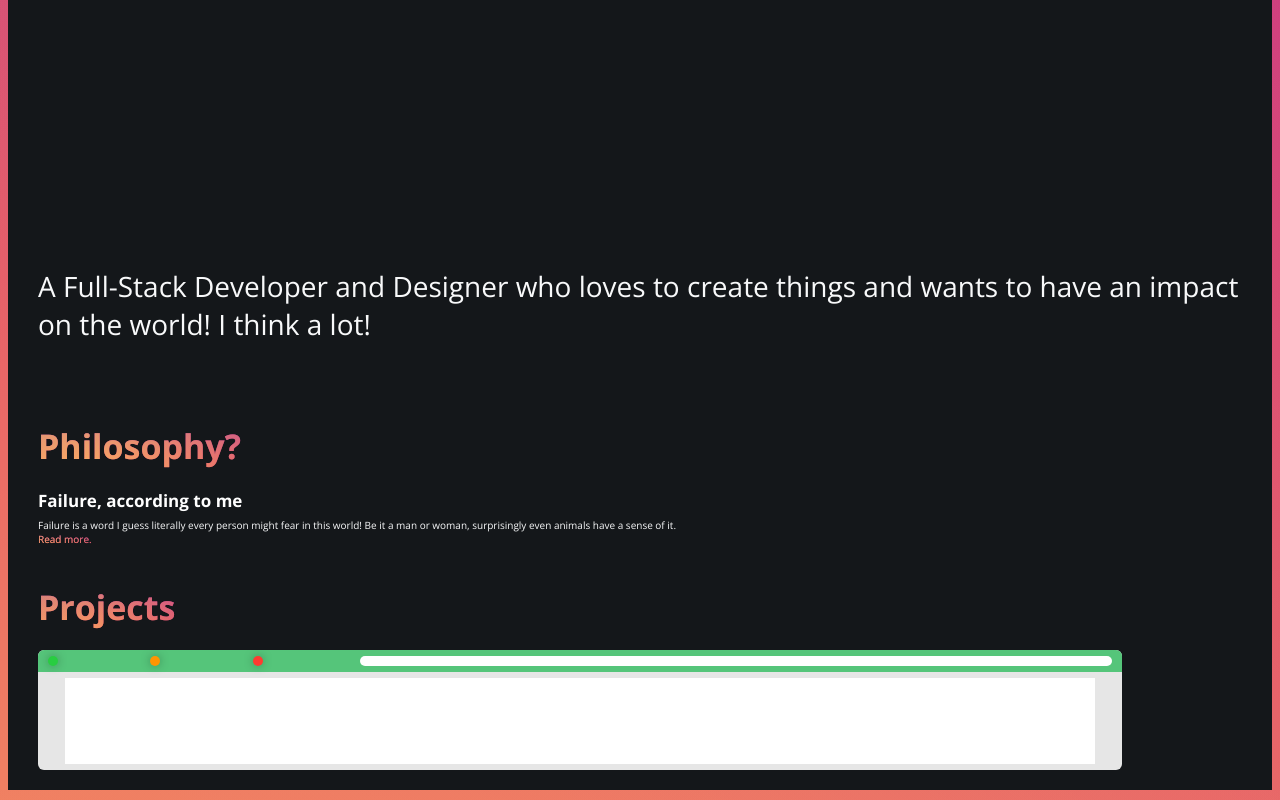
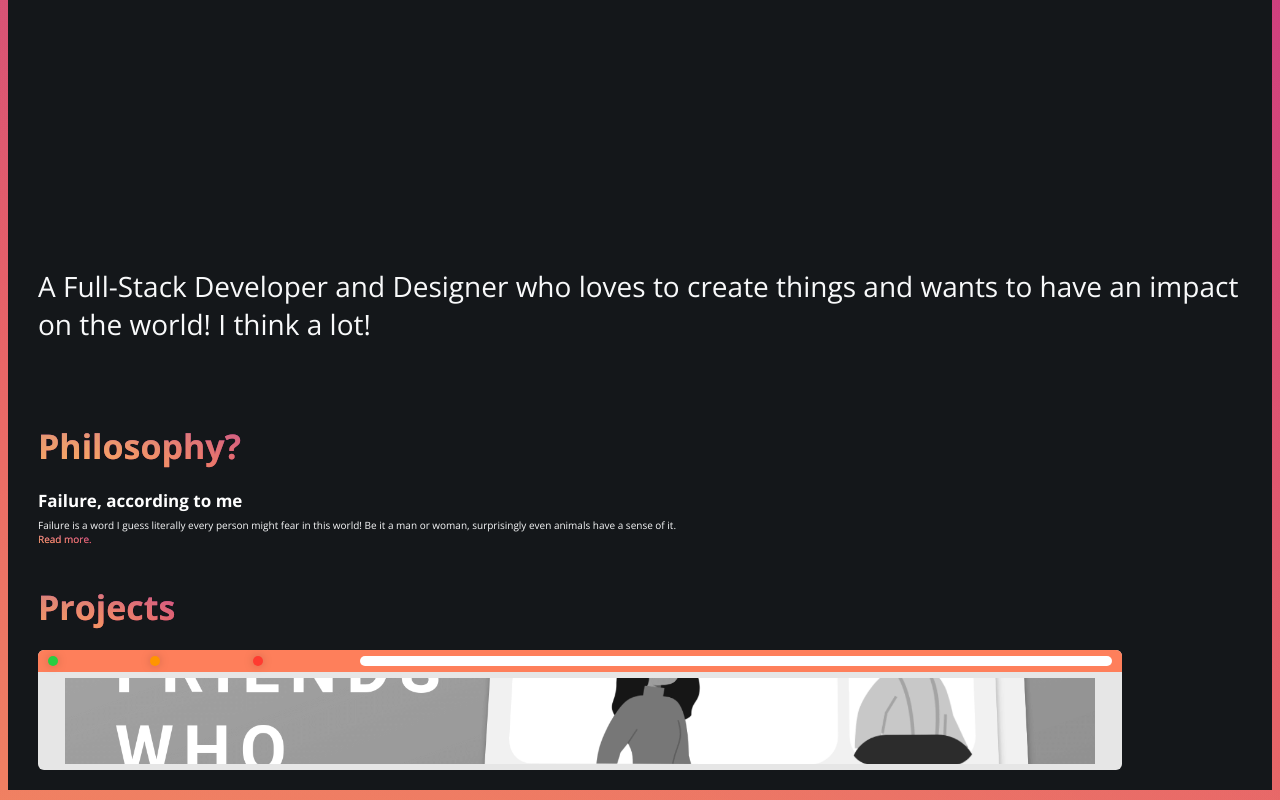
Before and after one commit to frostzt/frostzt, a Next.js app: page / in a window 1280 px wide. Shown: the part 541-1341 px from the top of the page. Built offline with nearby package versions, Linux system fonts and the light colour scheme.

Commit message:
working on the browser component for better illustration of projects

```diff
--- a/Components/Projects/BrowserComponent/Browser.module.scss
+++ b/Components/Projects/BrowserComponent/Browser.module.scss
@@ -31,7 +31,7 @@
         width: 1rem;
         height: 1rem;
         border-radius: 50%;
-        filter: drop-shadow(0 0 0.5rem rgba(0, 0, 0, 0.3));
+        filter: drop-shadow(0 0 0.5rem rgba(0, 0, 0, 0.2));
       }
     }
 
@@ -49,6 +49,10 @@
     position: relative;
     margin-bottom: 0.6rem;
     background-color: white;
+
+    .image {
+      object-fit: cover;
+    }
   }
 }
 
--- a/Components/Projects/BrowserComponent/Browser.tsx
+++ b/Components/Projects/BrowserComponent/Browser.tsx
@@ -3,10 +3,11 @@ import Image from "next/image";
 import styles from "./Browser.module.scss";
 
 interface Props {
+  image: string;
   primaryColor: string;
 }
 
-const Browser: React.FC<Props> = ({ primaryColor }) => {
+const Browser: React.FC<Props> = ({ primaryColor, image }) => {
   return (
     <div className={styles.browser}>
       <div className={styles.topBar} style={{ backgroundColor: primaryColor }}>
@@ -17,7 +18,9 @@ const Browser: React.FC<Props> = ({ primaryColor }) => {
         </div>
         <div className={styles.urlBar} />
       </div>
-      <div className={styles.content}>{/* <Image  /> */}</div>
+      <div className={styles.content}>
+        <Image className={styles.image} src={image} alt="Althemic Project" layout="fill" />
+      </div>
     </div>
   );
 };
--- a/Components/Projects/Project/Project.tsx
+++ b/Components/Projects/Project/Project.tsx
@@ -5,18 +5,18 @@ interface Props {
   // Details
   slug: string;
   title: string;
-  imageUrl: string;
+  image: string;
   description: string;
 
   // Colors
   primaryColor: string;
 }
 
-const Project: React.FC<Props> = ({ slug, title, imageUrl, description, primaryColor }) => {
+const Project: React.FC<Props> = ({ slug, title, image, description, primaryColor }) => {
   return (
     <div key={slug} className={styles.project}>
       <div className={styles.wrapper}>
-        <Browser primaryColor={primaryColor} />
+        <Browser image={image} primaryColor={primaryColor} />
       </div>
     </div>
   );
--- a/Components/Projects/Projects/Projects.tsx
+++ b/Components/Projects/Projects/Projects.tsx
@@ -10,9 +10,9 @@ const Projects = () => {
         <Project
           slug="/althemic"
           title="Althemic"
-          primaryColor="#55c57a"
+          primaryColor="#FE7F5B"
           description="A startup of my own. People today are more affected by depression rather than other diseases, Althemic tries to use internet and social media as a way to help people join and find people to talk to!"
-          imageUrl="/images/projects/althemic/althemic-normal.png"
+          image="/images/projects/althemic/althemic-normal.png"
         />
       </div>
     </div>
```
